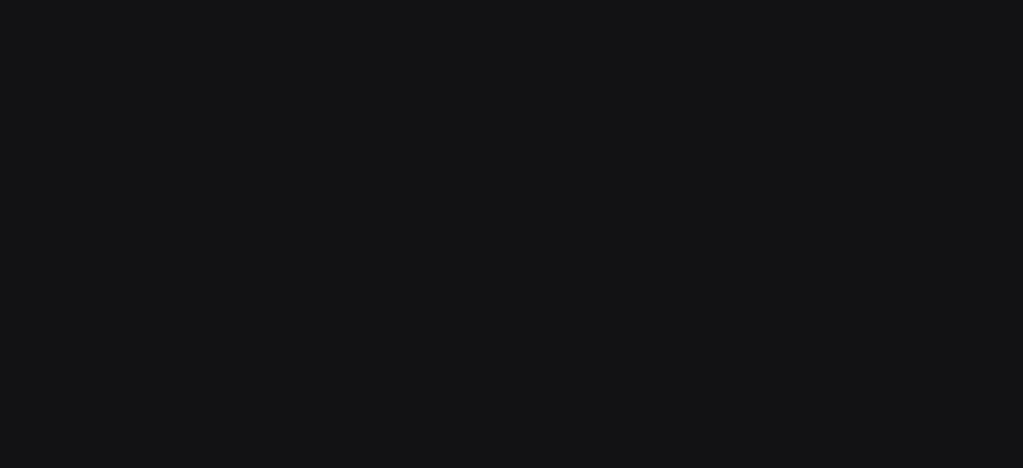
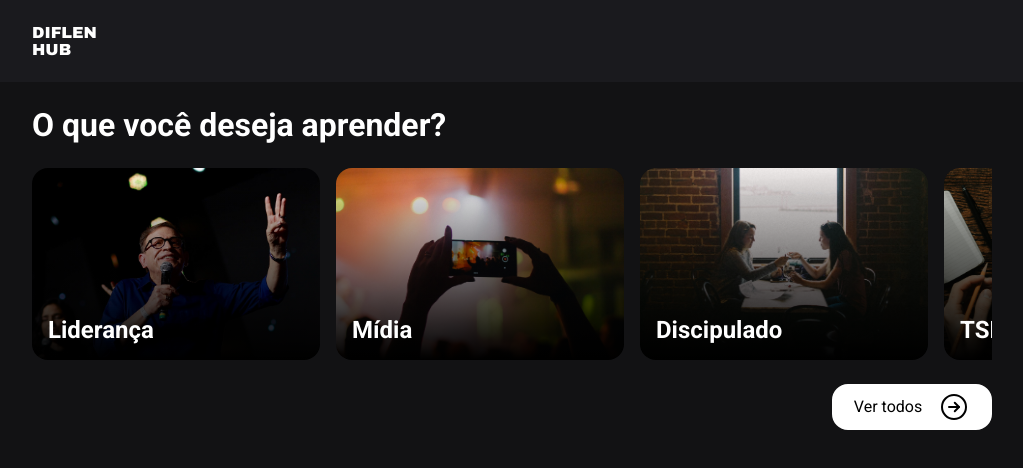
Before and after one commit to prolud/DiflenHub, a React (Vite) app: page /DiflenHub/Home in a window 1280 px wide. Before the commit this address had no page. Shown: the top 468 px of the page, without its empty margins (128-1151 px from the left). Built offline with nearby package versions, Linux system fonts and the light colour scheme; the HTML template or start-up script is replaced by a standard one.

Commit message:
desenvolvimento diflen hub

```diff
--- /dev/null
+++ b/src/components/Card/index.tsx
@@ -0,0 +1,15 @@
+import { useNavigate } from "react-router-dom";
+import { Category } from "../../data/categories";
+import { CategoryCard, CardTitle } from "./styles";
+
+export default function Card({ Name, Img, Url }: Category) {
+  const navigate = useNavigate()
+
+  return (
+    <>
+      <CategoryCard $Img={Img} onClick={() => navigate(Url)}>
+        <CardTitle>{Name}</CardTitle>
+      </CategoryCard>
+    </>
+  )
+}
--- /dev/null
+++ b/src/components/Card/styles.ts
@@ -0,0 +1,45 @@
+import styled from "styled-components";
+
+
+export const CategoryCard = styled.div<{ $Img: string }>`
+  background:
+        linear-gradient(rgba(0, 0, 0, 0), rgba(0, 0, 0, 1)),
+        url(${props => props.$Img});
+
+  background-position: center;
+  background-size: cover;
+
+  height: 12rem;
+  min-width: 18rem;
+  display: flex;
+  flex-direction: column;
+  overflow: hidden;
+
+
+  border-radius: 16px;
+  cursor: pointer;
+
+  justify-content: flex-end;
+
+  transition: width .15s;
+
+  position: relative;
+
+  strong {
+    transition: all .15s;
+  }
+
+  &:hover {
+    strong {
+      padding-bottom: 2rem;
+    }
+  }
+`;
+
+export const CardTitle = styled.strong`
+  font-weight: 600;
+  font-size: 1.5rem;
+  position: absolute;
+  padding-bottom: 1rem;
+  padding-left: 1rem;
+`;
--- a/src/components/CategoryCard/index.tsx
+++ /dev/null
@@ -1,16 +0,0 @@
-import { useNavigate } from "react-router-dom";
-import { Category } from "../../data/categories";
-import { Card, CardGradient, CardTitle } from "./styles";
-
-export default function CategoryCard({ Name, Img, Url }: Category) {
-  const navigate = useNavigate()
-
-  return (
-    <>
-      <Card $bgImg={Img} onClick={() => navigate(Url)}>
-        <CardGradient className="card-gradient"/>
-        <CardTitle>{Name}</CardTitle>
-      </Card>
-    </>
-  )
-}
--- a/src/components/CategoryCard/styles.ts
+++ /dev/null
@@ -1,53 +0,0 @@
-import styled from "styled-components";
-
-
-export const Card = styled.div<{ $bgImg: string }>`
-  background-image: url(${props => props.$bgImg});
-  background-position: center;
-  background-size: cover;
-
-  height: 12rem;
-  min-width: 18rem;
-  display: flex;
-  flex-direction: column;
-  overflow: hidden;
-
-
-  border-radius: 16px;
-  cursor: pointer;
-
-  justify-content: flex-end;
-
-  transition: width .15s;
-
-  background-position: center;
-  background-size: cover;
-
-  position: relative;
-`;
-
-export const CardTitle = styled.strong`
-  font-weight: 600;
-  font-size: 1.5rem;
-  position: absolute;
-  padding: 1rem;
-  width: 100%;
-  height: 100%;
-  position: absolute;
-  flex-direction: column;
-  display: flex;
-  justify-content: flex-end;
-
-  &:hover {
-    padding-bottom: 2rem;
-  }
-
-  transition: all .15s;
-`;
-
-export const CardGradient = styled.div`
-  width: 100%;
-  height: 70%;
-  position: absolute;
-  background: linear-gradient(rgba(0, 0, 0, 0), rgba(0, 0, 0, 1));
-`;
--- a/src/data/categories.ts
+++ b/src/data/categories.ts
@@ -1,14 +1,15 @@
+import lideranca from '../assets/images/categories/lideranca.jpeg'
+import discipulado from '../assets/images/categories/discipulado.jpg'
+import tsd from '../assets/images/categories/tsd.jpg'
+import midia from '../assets/images/categories/midia.jpg'
+
 export interface Category {
   Name: string,
   Img: string,
   Url: string,
-  ShowOnHome: boolean
+  ShowOnHome: boolean,
+  Description: string
 }
-
-import lideranca from '../assets/images/categories/lideranca.jpeg'
-import discipulado from '../assets/images/categories/discipulado.jpg'
-import tsd from '../assets/images/categories/tsd.jpg'
-import midia from '../assets/images/categories/midia.jpg'
 
 export const categories: Category[] = [
   {
@@ -16,23 +17,32 @@ export const categories: Category[] = [
     Img: lideranca,
     Url: "/",
     ShowOnHome: true,
+    Description: "Desenvolva habilidades de liderança cristã para guiar sua comunidade com sabedoria, compaixão e discernimento. Explore princípios bíblicos que capacitam líderes a influenciar de forma positiva e construir equipes fortes."
   },
   {
     Name: "Mídia",
     Img: midia,
     Url: "/",
     ShowOnHome: true,
+    Description: "Aprenda como utilizar mídias digitais e tradicionais para divulgar a mensagem do evangelho de maneira eficaz. Descubra estratégias criativas para engajar sua audiência e expandir o alcance da igreja."
   },
   {
     Name: "Discipulado",
     Img: discipulado,
     Url: "/",
     ShowOnHome: true,
+    Description: "Aprofunde-se no processo de discipulado, seguindo o exemplo de Jesus. Saiba como capacitar e formar discípulos comprometidos com a fé, por meio de ensinamentos bíblicos e práticas que transformam vidas."
   },
   {
     Name: "TSD",
     Img: tsd,
     Url: "/",
     ShowOnHome: true,
+    Description: "Fortaleça sua vida espiritual através de momentos de intimidade com Deus. Aprenda a importância do tempo devocional diário e como construir uma rotina de oração e estudo da Palavra."
   },
 ]
+
+// Interpretação Bíblica (Hermenêutica)
+// Gestão de Ministérios
+// Missiologia
+// Vida Devocional
--- /dev/null
+++ b/src/router/pages/Categories/index.tsx
@@ -0,0 +1,18 @@
+import { CategoriesPage, Category, CategoryBanner } from "./styles";
+import { categories } from "../../../data/categories"
+
+export default function Categories() {
+    return (
+        <CategoriesPage>
+            {
+                categories.map(
+                    (category, idx) => (
+                        <Category key={idx}>
+                            <CategoryBanner $Img={category.Img}/>
+                        </Category>
+                    )
+                )
+            }
+        </CategoriesPage>
+    )
+}
--- /dev/null
+++ b/src/router/pages/Categories/styles.ts
@@ -0,0 +1,35 @@
+import styled from "styled-components";
+import { sidePaddings } from "../../../styles/themes";
+
+export const CategoriesPage = styled.main`
+    ${sidePaddings}
+    padding-top: 3rem;
+    padding-bottom: 3rem;
+
+    display: flex;
+    flex-direction: column;
+    gap: 2rem;
+`;
+
+export const Category = styled.div`
+    display: flex;
+    flex-direction: row;
+    gap: 1rem;
+`;
+
+export const CategoryBanner = styled.div<{ $Img: string }>`
+    height: 10rem;
+    width: 18rem;
+    border-radius: 16px;
+
+    background:
+        linear-gradient(rgba(0, 0, 0, 0), rgba(0, 0, 0, 1)),
+        url(${props => props.$Img});
+
+    background-size: cover;
+    background-position: center;
+`;
+
+export const CategoryText = styled.p`
+    white-space: pre-wrap;
+`;
--- a/src/router/pages/Home/index.tsx
+++ b/src/router/pages/Home/index.tsx
@@ -1,9 +1,12 @@
-import CategoryCard from "../../../components/CategoryCard";
+import Card from "../../../components/Card";
 import { Categories, CenterCategories, HomePage, Slider, VerTodos } from "./styles";
 import { ArrowCircleRight } from "phosphor-react";
 import { categories } from '../../../data/categories'
+import { useNavigate } from "react-router-dom";
 
 export default function Home() {
+  const navigate = useNavigate()
+
   return (
     <HomePage>
       <Categories>
@@ -14,7 +17,7 @@ export default function Home() {
               categories.map(
                 (category, idx) => (
                   category.ShowOnHome && (
-                    <CategoryCard
+                    <Card
                       key={idx}
                       Img={category.Img}
                       Name={category.Name}
@@ -26,7 +29,7 @@ export default function Home() {
               )
             }
           </Slider>
-          <VerTodos>
+          <VerTodos onClick={() => navigate("/Categories")}>
             <p>Ver todos</p>
             <ArrowCircleRight size={'2rem'} />
           </VerTodos>
--- a/src/router/routes.tsx
+++ b/src/router/routes.tsx
@@ -1,14 +1,18 @@
-import { Route, Routes } from 'react-router-dom'
+import { Route, Routes, Navigate } from 'react-router-dom'
 
 import DefaultLayout from './layouts/DefaultLayout/DefaultLayout'
 
 import Home from './pages/Home'
+import Categories from './pages/Categories'
 
 export default function Router() {
   return (
     <Routes>
       <Route path='/' element={<DefaultLayout />}>
-        <Route path='/' element={<Home />} />
+        <Route path='/Home' element={<Home />} />
+        <Route path='/Categories' element={<Categories />} />
+
+        <Route path='/*' element={<Navigate to='/Home' />} />
       </Route>
     </Routes>
   )
```
